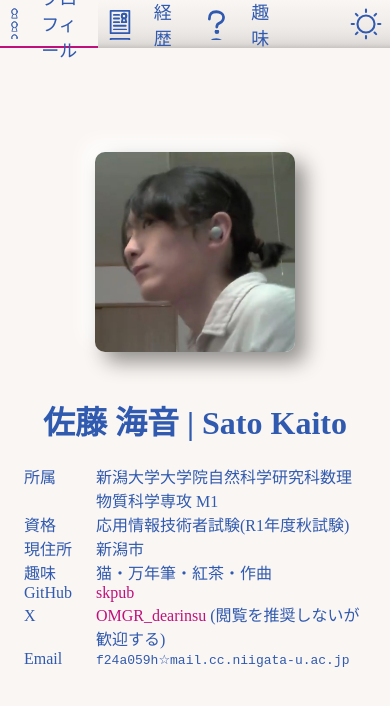
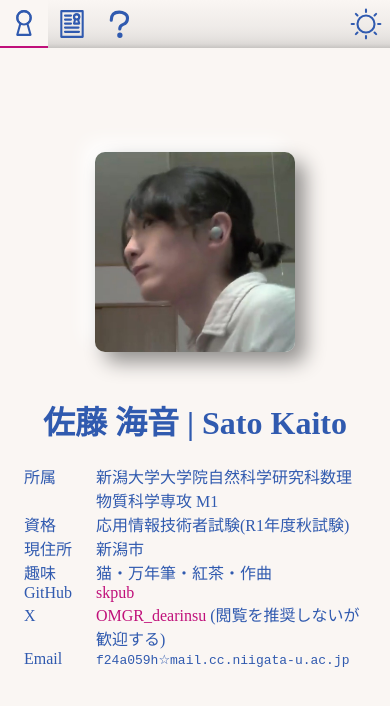
Before and after one commit to skpub/portfolio_v3, a SvelteKit app: page / in a window 390 px wide. Shown: the top 706 px of the page. Built offline with nearby package versions, Linux system fonts and the light colour scheme; a web font is replaced by a local one.

Commit message:
タブについて、ちょっとした修正

```diff
--- a/src/routes/+layout.svelte
+++ b/src/routes/+layout.svelte
@@ -8,6 +8,7 @@
   import hobby from "$lib/assets/hobby.svg"
   import prof from "$lib/assets/prof.svg"
   import { page } from "$app/stores";
+    import { goto } from "$app/navigation";
 
 
   const isDarkMode = writable(false)
@@ -55,13 +56,13 @@
           <p>{tab.title}</p>
         </div>
       {:else}
-        <div class="right-shadow tab">
+        <div class="tab-shadow tab" on:click={goto(tab.id)}>
           <div style="mask-image: url({tab.icon})"></div>
-          <a href={tab.id}><p>{tab.title}</p></a>
+          <p>{tab.title}</p>
         </div>
       {/if}
     {/each}
-    <div id="tab_padding" class="right-shadow"></div>
+    <div id="tab_padding" class="tab-shadow"></div>
   </div>
   <div id="slot_container">
     <slot />
@@ -131,13 +132,15 @@
     align-items: center;
     div {
       background: var(--foreground);
+      mask-repeat: no-repeat;
+      mask-size: cover;
       margin: 8px;
       width: 32px;
       height: 32px;
     }
   }
 
-  .right-shadow {
+  .tab-shadow {
     background: linear-gradient(270deg, var(--shadow), 1%, var(--background));
   }
 
@@ -180,6 +183,19 @@
       border-right: 1px solid var(--foreground);
     } */
   /* } */
+  @media screen and (max-width: 1000px) {
+    .tab {
+      p {
+        display: none;
+      }
+    }
+  }
+
+  @media screen and (max-width: 1520px) and (min-width: 1000px) {
+    .tab {
+      flex: 1;
+    }
+  }
 
   @media screen and (max-width: 1520px) {
     #main {
@@ -190,10 +206,7 @@
       width: 100dvw;
       flex-flow: row;
     }
-    .tab {
-      flex: 1;
-    }
-    .right-shadow {
+    .tab-shadow {
       background: linear-gradient(0deg, var(--shadow), 1%, var(--background));
     }
     #selected {
```
Also changed, not shown: 1 other file (tests, documents, lock files or other folders).
